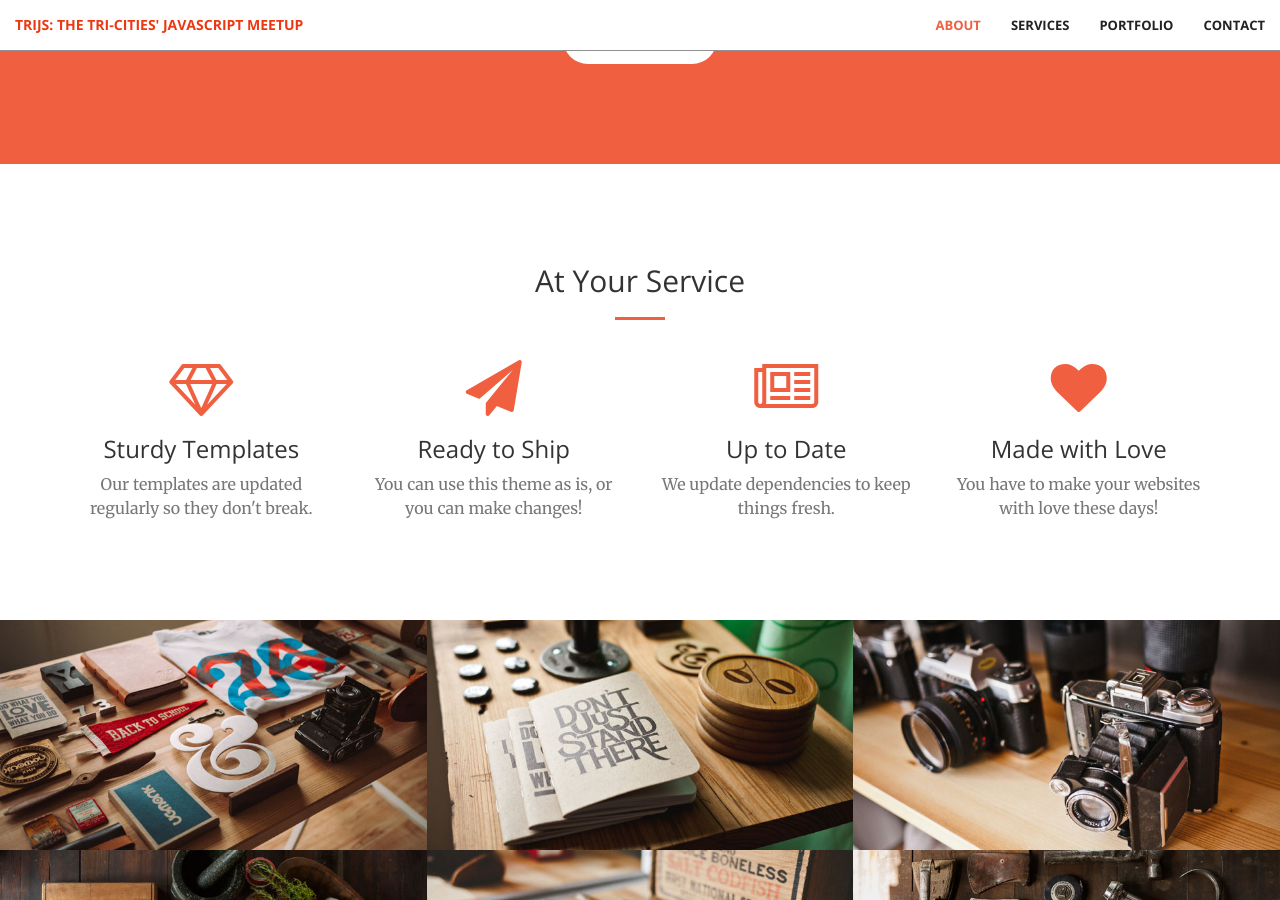
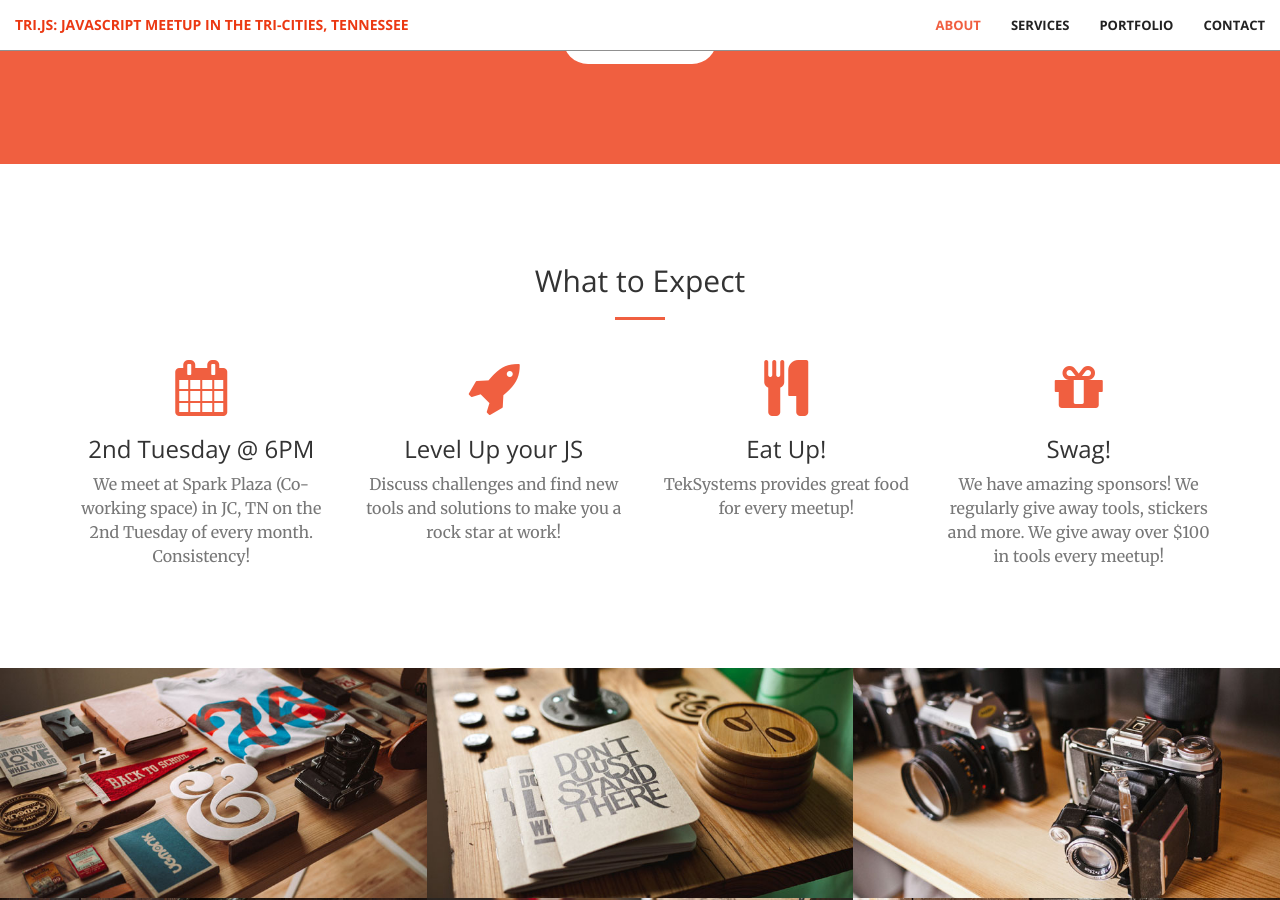
Before and after one commit to TriJS/TriJS.github.io, a Jekyll site: the page built from index.html, in a window 1280 px wide and 900 px high, scrolled down 1154 px. Built offline with Jekyll 4.4.1, drawn with Linux system fonts in a browser that asks for light colours; some of the changed text lies outside the part shown.

Commit message:
Updated what to expect section.

```diff
--- a/_includes/header.html
+++ b/_includes/header.html
@@ -1,7 +1,8 @@
 <header>
     <div class="header-content">
         <div class="header-content-inner">
-            <h1>Your Favorite Source of Free Bootstrap Themes</h1>
+            <h1>TriJS</h1>
+            <h2></h2>
             <hr>
             <p>Start Bootstrap can help you build better websites using the Bootstrap CSS framework! Just download your template and start going, no strings attached!</p>
             <a href="#about" class="btn btn-primary btn-xl page-scroll">Find Out More</a>
--- a/_includes/nav.html
+++ b/_includes/nav.html
@@ -8,7 +8,7 @@
                 <span class="icon-bar"></span>
                 <span class="icon-bar"></span>
             </button>
-            <a class="navbar-brand page-scroll" href="#page-top">TriJS: The Tri-Cities' JavaScript Meetup</a>
+            <a class="navbar-brand page-scroll" href="#page-top">Tri.JS: JavaScript Meetup in the Tri-Cities, Tennessee</a>
         </div>
 
         <!-- Collect the nav links, forms, and other content for toggling -->
--- a/_includes/services.html
+++ b/_includes/services.html
@@ -2,7 +2,7 @@
     <div class="container">
         <div class="row">
             <div class="col-lg-12 text-center">
-                <h2 class="section-heading">At Your Service</h2>
+                <h2 class="section-heading">What to Expect</h2>
                 <hr class="primary">
             </div>
         </div>
@@ -11,30 +11,30 @@
         <div class="row">
             <div class="col-lg-3 col-md-6 text-center">
                 <div class="service-box">
-                    <i class="fa fa-4x fa-diamond wow bounceIn text-primary"></i>
-                    <h3>Sturdy Templates</h3>
-                    <p class="text-muted">Our templates are updated regularly so they don't break.</p>
+                    <i class="fa fa-4x fa-calendar wow bounceIn text-primary"></i>
+                    <h3>2nd Tuesday @ 6PM</h3>
+                    <p class="text-muted">We meet at Spark Plaza (Co-working space) in JC, TN on the 2nd Tuesday of every month. Consistency!</p>
                 </div>
             </div>
             <div class="col-lg-3 col-md-6 text-center">
                 <div class="service-box">
-                    <i class="fa fa-4x fa-paper-plane wow bounceIn text-primary" data-wow-delay=".1s"></i>
-                    <h3>Ready to Ship</h3>
-                    <p class="text-muted">You can use this theme as is, or you can make changes!</p>
+                    <i class="fa fa-4x fa-rocket wow bounceIn text-primary" data-wow-delay=".1s"></i>
+                    <h3>Level Up your JS</h3>
+                    <p class="text-muted">Discuss challenges and find new tools and solutions to make you a rock star at work!</p>
                 </div>
             </div>
             <div class="col-lg-3 col-md-6 text-center">
                 <div class="service-box">
-                    <i class="fa fa-4x fa-newspaper-o wow bounceIn text-primary" data-wow-delay=".2s"></i>
-                    <h3>Up to Date</h3>
-                    <p class="text-muted">We update dependencies to keep things fresh.</p>
+                    <i class="fa fa-4x fa-cutlery wow bounceIn text-primary" data-wow-delay=".2s"></i>
+                    <h3>Eat Up!</h3>
+                    <p class="text-muted">TekSystems provides great food for every meetup!</p>
                 </div>
             </div>
             <div class="col-lg-3 col-md-6 text-center">
                 <div class="service-box">
-                    <i class="fa fa-4x fa-heart wow bounceIn text-primary" data-wow-delay=".3s"></i>
-                    <h3>Made with Love</h3>
-                    <p class="text-muted">You have to make your websites with love these days!</p>
+                    <i class="fa fa-4x fa-gift wow bounceIn text-primary" data-wow-delay=".3s"></i>
+                    <h3>Swag!</h3>
+                    <p class="text-muted">We have amazing sponsors! We regularly give away tools, stickers and more. We give away over $100 in tools every meetup!</p>
                 </div>
             </div>
         </div>
```
